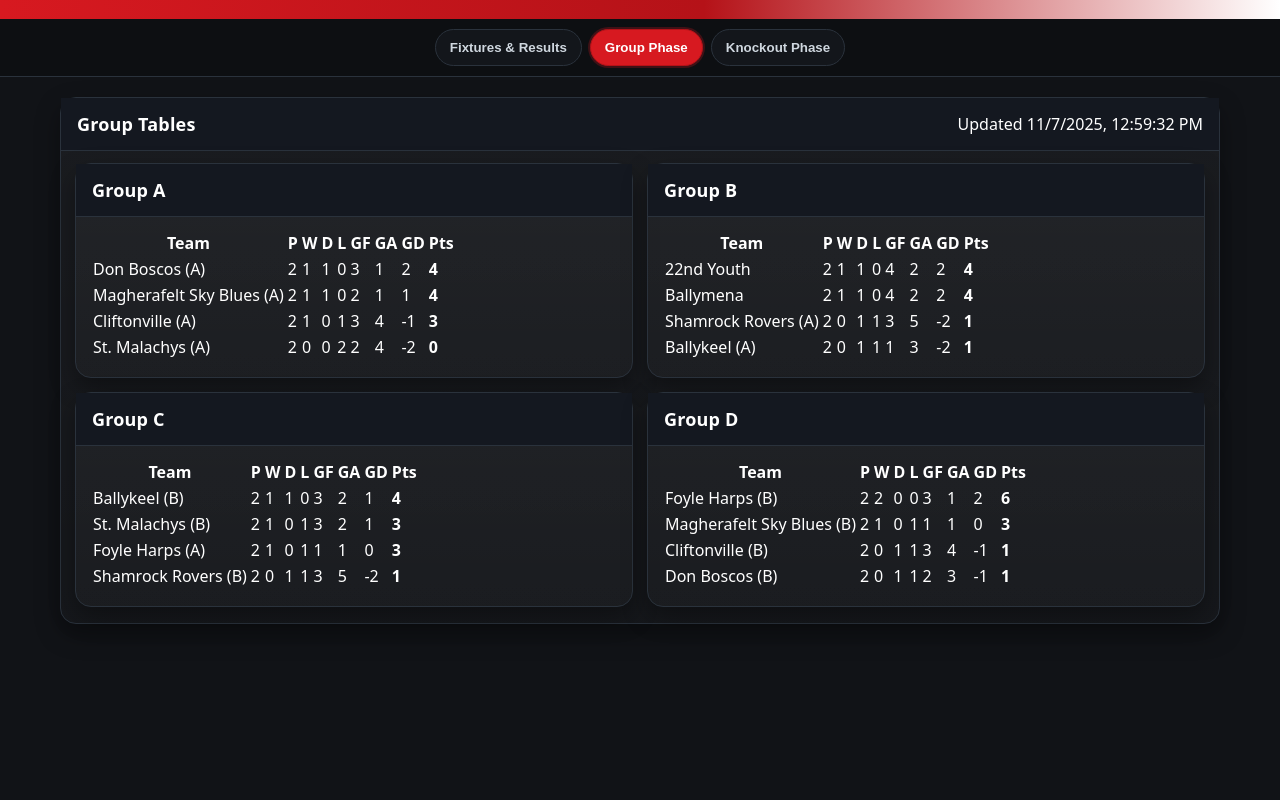
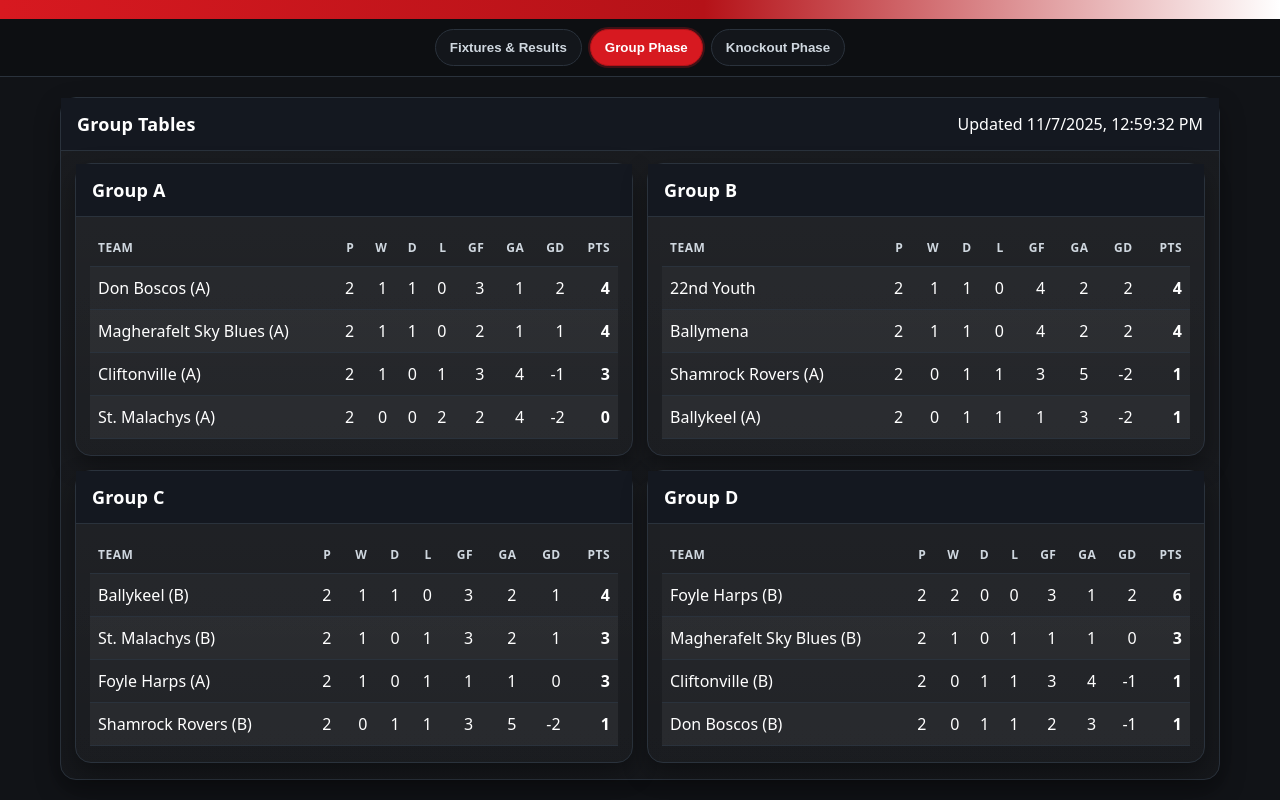
Before and after one commit to GABurns/football_tournament, a plain HTML site: page index.html in a window 1280 px wide. Both pictures are taken after a click on the button "Group Phase". Shown: the part 68-868 px from the top of the page. Before the commit the page ends 800 px from the top, so only its background shows below. Drawn offline with Linux system fonts and the light colour scheme.

Commit message:
Refactor CSS and JavaScript for improved readability

```diff
--- a/index.html
+++ b/index.html
@@ -5,64 +5,55 @@
   <meta name="viewport" content="width=device-width, initial-scale=1" />
   <title>Cliftonville 2019s Tournament</title>
   <style>
-    :root {
-      --red: #D71920; --red-700: #b51218; --green: #1F8F4E; --white: #ffffff;
-      --surface: #111317; --card: #161a20; --border: #2a323c; --shadow: 0 10px 24px rgba(0,0,0,.35); --radius: 16px;
-    }
-    * { box-sizing: border-box; }
-    body { margin: 0; font-family: ui-sans-serif, system-ui, -apple-system, Segoe UI, Roboto, Helvetica, Arial; background: var(--surface); color: var(--white); }
+    :root { --red:#D71920; --red-700:#b51218; --green:#1F8F4E; --white:#fff; --surface:#111317; --card:#161a20; --border:#2a323c; --shadow:0 10px 24px rgba(0,0,0,.35); --radius:16px; }
+    *{box-sizing:border-box}
+    body{margin:0;font-family:ui-sans-serif,system-ui,-apple-system,Segoe UI,Roboto,Helvetica,Arial;background:var(--surface);color:var(--white)}
+    .topbar{background:linear-gradient(90deg,var(--red) 0%,var(--red-700) 55%,var(--white) 100%);padding:22px 16px;box-shadow:var(--shadow)}
+    .brand{max-width:1200px;margin:0 auto;display:flex;align-items:center;gap:14px;justify-content:center}
+    .badge{width:36px;height:36px;border-radius:50%;background:var(--white);display:grid;place-items:center;color:var(--red);font-weight:900}
+    .brand h1{margin:0;font-size:clamp(22px,3vw,32px);letter-spacing:.3px;text-align:center}
+    nav{background:#0d0f12;border-bottom:1px solid var(--border)}
+    .navwrap{max-width:1200px;margin:0 auto;display:flex;gap:8px;padding:10px 12px;justify-content:center}
+    .tab{appearance:none;border:1px solid var(--border);background:#13161b;color:#cfd7df;padding:10px 14px;border-radius:999px;cursor:pointer;font-weight:600}
+    .tab[aria-current="page"]{background:var(--red);border-color:var(--red-700);color:var(--white);box-shadow:0 0 0 2px rgba(215,25,32,.25)}
+    .container{max-width:1200px;margin:0 auto;padding:20px}
+    .card{background:linear-gradient(180deg,rgba(255,255,255,.04),rgba(255,255,255,.02));border:1px solid var(--border);border-radius:var(--radius);box-shadow:var(--shadow)}
+    .card h2{margin:0;font-size:18px;letter-spacing:.2px}
+    .card .head{display:flex;align-items:center;justify-content:space-between;padding:14px 16px;border-bottom:1px solid var(--border);background:#141820}
+    .card .content{padding:12px 14px 16px}
+    /* Center Fixtures page only */
+    #fixtures .content,#fixtures-list,#fixtures .muted{text-align:center}
+    #fixtures .fixture{justify-content:center;text-align:center}
+    #fixtures .fixture .team,#fixtures .fixture .when{text-align:center}
+    /* Shared UI */
+    .fixture{display:grid;grid-template-columns:1fr auto 1fr;align-items:center;gap:8px;padding:10px 8px;border-bottom:1px dashed var(--border)}
+    .fixture .when{grid-column:span 3;font-size:12px;color:#c6ccd7;margin-top:2px}
+    .score{font-variant-numeric:tabular-nums;font-weight:800}
+    .groups{display:grid;grid-template-columns:repeat(1,minmax(0,1fr));gap:14px}
+    @media (min-width:900px){.groups{grid-template-columns:repeat(2,minmax(0,1fr))}}
+    .bracket-wrap{overflow-x:auto;padding:8px}
+    svg.bracket{width:100%;height:auto;max-height:460px;display:block}
+    .box{fill:rgba(215,25,32,.12);stroke:var(--red-700)}
+    .label{font-size:12px;fill:#c6ccd7}
+    .teamText{font-size:14px;fill:var(--white);font-weight:700}
+    .scoreText{font-size:14px;fill:var(--white);font-variant-numeric:tabular-nums;font-weight:800}
+    .connector{stroke:var(--green);stroke-width:3;fill:none}
+    .page{display:none}.page.active{display:block}
 
-    .topbar { background: linear-gradient(90deg, var(--red) 0%, var(--red-700) 55%, var(--white) 100%); padding: 22px 16px; box-shadow: var(--shadow); }
-    .brand { max-width: 1200px; margin: 0 auto; display: flex; align-items: center; gap: 14px; justify-content: center; }
-    .badge { width: 36px; height: 36px; border-radius: 50%; background: var(--white); display: grid; place-items: center; color: var(--red); font-weight: 900; }
-    .brand h1 { margin: 0; font-size: clamp(22px, 3vw, 32px); letter-spacing: .3px; text-align: center; }
-
-    nav { background: #0d0f12; border-bottom: 1px solid var(--border); }
-    .navwrap { max-width: 1200px; margin: 0 auto; display: flex; gap: 8px; padding: 10px 12px; justify-content: center; }
-    .tab { appearance: none; border: 1px solid var(--border); background: #13161b; color: #cfd7df; padding: 10px 14px; border-radius: 999px; cursor: pointer; font-weight: 600; }
-    .tab[aria-current="page"] { background: var(--red); border-color: var(--red-700); color: var(--white); box-shadow: 0 0 0 2px rgba(215,25,32,.25); }
-
-    .container { max-width: 1200px; margin: 0 auto; padding: 20px; }
-    .card { background: linear-gradient(180deg, rgba(255,255,255,.04), rgba(255,255,255,.02)); border: 1px solid var(--border); border-radius: var(--radius); box-shadow: var(--shadow); }
-    .card h2 { margin: 0; font-size: 18px; letter-spacing: .2px; }
-    .card .head { display: flex; align-items: center; justify-content: space-between; padding: 14px 16px; border-bottom: 1px solid var(--border); background: #141820; }
-    .card .content { padding: 12px 14px 16px; }
-
-    /* Center align Fixtures page only */
-    #fixtures .content, #fixtures-list, #fixtures .muted { text-align: center; }
-    #fixtures .fixture { justify-content: center; text-align: center; }
-    #fixtures .fixture .team, #fixtures .fixture .when { text-align: center; }
-
-    /* Shared UI */
-    .fixture { display: grid; grid-template-columns: 1fr auto 1fr; align-items: center; gap: 8px; padding: 10px 8px; border-bottom: 1px dashed var(--border); }
-    .fixture .when { grid-column: span 3; font-size: 12px; color: #c6ccd7; margin-top: 2px; }
-    .score { font-variant-numeric: tabular-nums; font-weight: 800; }
-
-    .groups { display: grid; grid-template-columns: repeat(1, minmax(0,1fr)); gap: 14px; }
-    @media (min-width: 900px) { .groups { grid-template-columns: repeat(2, minmax(0,1fr)); } }
-
-    .bracket-wrap { overflow-x: auto; padding: 8px; }
-    svg.bracket { width: 100%; height: auto; max-height: 460px; display: block; }
-    .box { fill: rgba(215,25,32,.12); stroke: var(--red-700); }
-    .label { font-size: 12px; fill: #c6ccd7; }
-    .teamText { font-size: 14px; fill: var(--white); font-weight: 700; }
-    .scoreText { font-size: 14px; fill: var(--white); font-variant-numeric: tabular-nums; font-weight: 800; }
-    .connector { stroke: var(--green); stroke-width: 3; fill: none; }
-
-    .page { display: none; }
-    .page.active { display: block; }
+    /* ===== Tables (zebra stripes) ===== */
+    #groups table{width:100%;border-collapse:collapse}
+    #groups th,#groups td{padding:10px 8px;border-bottom:1px solid var(--border);text-align:right}
+    #groups th.col-team,#groups td.col-team{text-align:left}
+    #groups thead th{font-size:12px;color:#cfd7df;text-transform:uppercase;letter-spacing:.04em}
+    #groups tbody tr:nth-child(odd){background:rgba(255,255,255,.03)}
+    #groups tbody tr:nth-child(even){background:rgba(255,255,255,.06)}
+    #groups tbody tr:hover{background:rgba(215,25,32,.10)}
   </style>
 </head>
 <body>
   <div class="topbar">
-    <div class="brand">
-      <div class="badge">C</div>
-      <div>
-        <h1>Cliftonville 2019s Tournament</h1>
-      </div>
-    </div>
+    <div class="brand"><div class="badge">C</div><div><h1>Cliftonville 2019s Tournament</h1></div></div>
   </div>
-
   <nav>
     <div class="navwrap">
       <button class="tab" data-route="#fixtures" aria-current="page">Fixtures & Results</button>
@@ -100,87 +91,108 @@
   </main>
 
   <script>
-    // ========== Remote data ==========
+    // ===== Remote data =====
     const DATA_URL = 'https://raw.githubusercontent.com/GABurns/football_tournament/main/tournament.json';
     let groups = [], teams = [], matches = []; let teamMap = new Map();
 
-    async function loadData() {
+    async function loadData(){
       const url = DATA_URL + (DATA_URL.includes('?') ? '&' : '?') + 'v=' + Date.now();
       const res = await fetch(url, { cache: 'no-store' });
       if (!res.ok) throw new Error('Failed to load data: ' + res.status);
       const data = await res.json();
-      groups = data.groups || []; teams = data.teams || []; matches = data.matches || []; teamMap = new Map(teams.map(t => [t.id, t]));
+      groups = data.groups || []; teams = data.teams || []; matches = data.matches || [];
+      teamMap = new Map(teams.map(t => [t.id, t]));
     }
 
-    // ========== Routing (hash-based) ==========
-    function setActiveRoute(hash) {
+    // ===== Routing =====
+    function setActiveRoute(hash){
       const target = hash || '#fixtures';
-      document.querySelectorAll('.page').forEach(p => p.classList.remove('active'));
-      const page = document.querySelector(target); if (page) page.classList.add('active');
-      document.querySelectorAll('.navwrap .tab').forEach(b => b.removeAttribute('aria-current'));
-      const navBtn = Array.from(document.querySelectorAll('.navwrap .tab')).find(b => b.dataset.route === target);
-      if (navBtn) navBtn.setAttribute('aria-current','page');
-      // render per page
+      document.querySelectorAll('.page').forEach(p=>p.classList.remove('active'));
+      const pg = document.querySelector(target); if (pg) pg.classList.add('active');
+      document.querySelectorAll('.navwrap .tab').forEach(b=>b.removeAttribute('aria-current'));
+      const nav = Array.from(document.querySelectorAll('.navwrap .tab')).find(b=>b.dataset.route===target);
+      if (nav) nav.setAttribute('aria-current','page');
       if (target === '#fixtures') renderFixtures();
       if (target === '#groups') renderGroupTables();
       if (target === '#knockout') renderBracket();
     }
-    window.addEventListener('hashchange', () => setActiveRoute(location.hash));
-    document.querySelectorAll('.navwrap .tab').forEach(btn => btn.addEventListener('click', () => { location.hash = btn.dataset.route; }));
+    window.addEventListener('hashchange', ()=>setActiveRoute(location.hash));
+    document.querySelectorAll('.navwrap .tab').forEach(btn=>btn.addEventListener('click',()=>{ location.hash = btn.dataset.route; }));
 
-    // ========== Helpers ==========
+    // ===== Helpers =====
     const fmtDate = iso => new Date(iso).toLocaleString();
-    function resolvePlaceholder(id) {
-      if (!id || !id.startsWith('WIN-')) return id;
-      const key = id.split('-')[1];
-      if (['A','B','C','D'].includes(key)) return groupWinner(key) || id;
-      if (key === 'SF1') { const sf1 = matches.find(m => m.ko === 'SF1'); return getWinnerFromMatch(sf1, resolvePlaceholder(sf1.homeId), resolvePlaceholder(sf1.awayId)) || id; }
-      if (key === 'SF2') { const sf2 = matches.find(m => m.ko === 'SF2'); return getWinnerFromMatch(sf2, resolvePlaceholder(sf2.homeId), resolvePlaceholder(sf2.awayId)) || id; }
-      return id;
-    }
-    const labelForTeam = id => (teamMap.get(resolvePlaceholder(id))?.name) || (id.startsWith('WIN-') ? id.replace('WIN-','Winner ') : id);
-    function getWinnerFromMatch(m, homeId, awayId) { if (!m || m.status !== 'played') return null; if (m.homeGoals > m.awayGoals) return homeId; if (m.homeGoals < m.awayGoals) return awayId; return null; }
-
-    // ========== Fixtures ==========
-    function renderFixtures() {
-      const root = document.getElementById('fixtures-list'); if (!root) return; root.innerHTML = '';
-      const list = [...matches].sort((a,b) => new Date(a.date) - new Date(b.date));
-      for (const m of list) {
-        const div = document.createElement('div'); div.className = 'fixture';
-        div.innerHTML = `
-          <div class="team"><span class="name">${labelForTeam(m.homeId)}</span></div>
-          <div>${m.status==='played'?`<span class='score'>${m.homeGoals} – ${m.awayGoals}</span>`:'vs'}</div>
-          <div class="team" style="justify-content:flex-end"><span class="name">${labelForTeam(m.awayId)}</span></div>
-          <div class="when">${m.stage==='group' ? `Group ${m.groupId}${m.round?` · R${m.round}`:''}` : m.ko} · ${fmtDate(m.date)} · <span class="${m.status==='played'?'success':'muted'}">${m.status}</span></div>`;
-        root.appendChild(div);
-      }
-      if (!list.length) root.innerHTML = '<p class="muted">No fixtures yet.</p>';
-    }
-
-    // ========== Groups ==========
-    function computeStandingsForGroup(groupId) {
-      const tms = teams.filter(t => t.groupId === groupId);
-      const table = new Map(tms.map(t => [t.id, { teamId:t.id, teamName:t.name, played:0, won:0, drawn:0, lost:0, gf:0, ga:0, gd:0, pts:0 }]));
-      const played = matches.filter(m => m.stage==='group' && m.groupId===groupId && m.status==='played');
-      for (const m of played) {
-        const h=table.get(m.homeId), a=table.get(m.awayId); const hg=+m.homeGoals, ag=+m.awayGoals;
+    function computeStandingsForGroup(groupId){
+      const tms = teams.filter(t=>t.groupId===groupId);
+      const table = new Map(tms.map(t=>[t.id,{ teamId:t.id, teamName:t.name, played:0, won:0, drawn:0, lost:0, gf:0, ga:0, gd:0, pts:0 }]));
+      const played = matches.filter(m=>m.stage==='group' && m.groupId===groupId && m.status==='played');
+      for (const m of played){
+        const h=table.get(m.homeId), a=table.get(m.awayId); if(!h||!a) continue;
+        const hg=+m.homeGoals, ag=+m.awayGoals;
         h.played++; a.played++; h.gf+=hg; h.ga+=ag; a.gf+=ag; a.ga+=hg; h.gd=h.gf-h.ga; a.gd=a.gf-a.ga;
         if (hg>ag){h.won++;a.lost++;h.pts+=3;} else if (hg<ag){a.won++;h.lost++;a.pts+=3;} else {h.drawn++;a.drawn++;h.pts++;a.pts++;}
       }
       return Array.from(table.values()).sort((x,y)=> y.pts-x.pts || y.gd-x.gd || y.gf-x.gf || x.teamName.localeCompare(y.teamName));
     }
     const groupWinner = gid => { const r = computeStandingsForGroup(gid); return r.length && r[0].played>=3 ? r[0].teamId : null; };
-    function renderGroupTables(){ const root=document.getElementById('groups-root'); if(!root) return; root.innerHTML='';
-      for(const g of groups){ const rows=computeStandingsForGroup(g.id); const sec=document.createElement('section'); sec.className='card';
-        sec.innerHTML=`<div class="head"><h2>${g.name}</h2></div><div class="content"><table><thead><tr><th class='col-team'>Team</th><th>P</th><th>W</th><th>D</th><th>L</th><th>GF</th><th>GA</th><th>GD</th><th>Pts</th></tr></thead><tbody>${rows.map(r=>`<tr><td class='col-team'>${r.teamName}</td><td>${r.played}</td><td>${r.won}</td><td>${r.drawn}</td><td>${r.lost}</td><td>${r.gf}</td><td>${r.ga}</td><td>${r.gd}</td><td><strong>${r.pts}</strong></td></tr>`).join('')}</tbody></table></div>`; root.appendChild(sec);} const lu=document.getElementById('last-updated'); if(lu) lu.textContent='Updated '+new Date().toLocaleString(); }
+    const getWinnerFromMatch = (m, homeId, awayId) => { if (!m || m.status!=='played') return null; if (m.homeGoals>m.awayGoals) return homeId; if (m.homeGoals<m.awayGoals) return awayId; return null; };
+    function resolvePlaceholder(id){
+      if (!id || !id.startsWith('WIN-')) return id;
+      const key = id.split('-')[1];
+      if (['A','B','C','D'].includes(key)) return groupWinner(key) || id;
+      if (key==='SF1'){ const sf1 = matches.find(m=>m.ko==='SF1'); return getWinnerFromMatch(sf1, resolvePlaceholder(sf1?.homeId), resolvePlaceholder(sf1?.awayId)) || id; }
+      if (key==='SF2'){ const sf2 = matches.find(m=>m.ko==='SF2'); return getWinnerFromMatch(sf2, resolvePlaceholder(sf2?.homeId), resolvePlaceholder(sf2?.awayId)) || id; }
+      return id;
+    }
+    const labelForTeam = id => (teamMap.get(resolvePlaceholder(id))?.name) || (id?.startsWith('WIN-') ? id.replace('WIN-','Winner ') : (id||''));
 
-    // ========== Bracket ==========
-    function renderBracket(){ const svg=document.getElementById('bracket'); if(!svg) return; svg.innerHTML='';
-      const SF1=matches.find(m=>m.ko==='SF1'), SF2=matches.find(m=>m.ko==='SF2'), FINAL=matches.find(m=>m.ko==='FINAL');
-      if(!SF1||!SF2||!FINAL) return;
-      const NS='http://www.w3.org/2000/svg'; const make=(n,a={})=>{const el=document.createElementNS(NS,n); for(const[k,v]of Object.entries(a)) el.setAttribute(k,v); return el;}; const add=n=>svg.appendChild(n);
-      const teamLine=(x,y,label,score)=>{const g=make('g'); g.appendChild(make('rect',{x,y,rx:12,ry:12,width:320,height:48,class:'box'})); const t=make('text',{x:x+16,y:y+30,class:'teamText'}); t.textContent=label; const s=make('text',{x:x+300,y:y+30,class:'scoreText','text-anchor':'end'}); s.textContent=score??''; g.appendChild(t); g.appendChild(s); return g;};
-      const title=(x,y,txt)=>{const t=make('text',{x,y,class:'label'}); t.textContent=txt; add(t);};
+    // ===== Fixtures =====
+    function renderFixtures(){
+      const root = document.getElementById('fixtures-list'); if (!root) return; root.innerHTML='';
+      const list = [...matches].sort((a,b)=> new Date(a.date)-new Date(b.date));
+      if (!list.length){ root.innerHTML = '<p class="muted">No fixtures yet.</p>'; return; }
+      for (const m of list){
+        const div = document.createElement('div'); div.className='fixture';
+        div.innerHTML = `
+          <div class="team"><span class="name">${labelForTeam(m.homeId)}</span></div>
+          <div>${m.status==='played'?`<span class='score'>${m.homeGoals} – ${m.awayGoals}</span>`:'vs'}</div>
+          <div class="team" style="justify-content:flex-end"><span class="name">${labelForTeam(m.awayId)}</span></div>
+          <div class="when">${m.stage==='group' ? `Group ${m.groupId}${m.round?` · R${m.round}`:''}` : (m.ko||'')} · ${fmtDate(m.date)} · <span class="${m.status==='played'?'success':'muted'}">${m.status}</span></div>`;
+        root.appendChild(div);
+      }
+    }
+
+    // ===== Groups =====
+    function renderGroupTables(){
+      const root = document.getElementById('groups-root'); if (!root) return; root.innerHTML='';
+      if (!groups.length){ root.innerHTML = '<p class="muted">No groups configured.</p>'; return; }
+      for (const g of groups){
+        const rows = computeStandingsForGroup(g.id);
+        const sec = document.createElement('section'); sec.className='card';
+        sec.innerHTML = `
+          <div class="head"><h2>${g.name}</h2></div>
+          <div class="content">
+            <table>
+              <thead><tr><th class='col-team'>Team</th><th>P</th><th>W</th><th>D</th><th>L</th><th>GF</th><th>GA</th><th>GD</th><th>Pts</th></tr></thead>
+              <tbody>${rows.map(r=>`<tr><td class='col-team'>${r.teamName}</td><td>${r.played}</td><td>${r.won}</td><td>${r.drawn}</td><td>${r.lost}</td><td>${r.gf}</td><td>${r.ga}</td><td>${r.gd}</td><td><strong>${r.pts}</strong></td></tr>`).join('')}</tbody>
+            </table>
+          </div>`;
+        root.appendChild(sec);
+      }
+      const lu=document.getElementById('last-updated'); if (lu) lu.textContent='Updated '+new Date().toLocaleString();
+    }
+
+    // ===== Bracket =====
+    function renderBracket(){
+      const svg = document.getElementById('bracket'); if (!svg) return; svg.innerHTML='';
+      const SF1 = matches.find(m=>m.ko==='SF1');
+      const SF2 = matches.find(m=>m.ko==='SF2');
+      const FINAL = matches.find(m=>m.ko==='FINAL');
+      if (!SF1 || !SF2 || !FINAL){ svg.innerHTML='<text x="20" y="30" class="label">No knockout matches found.</text>'; return; }
+      const NS='http://www.w3.org/2000/svg';
+      const make=(n,a={})=>{ const el=document.createElementNS(NS,n); for(const[k,v]of Object.entries(a)) el.setAttribute(k,v); return el; };
+      const add=n=>svg.appendChild(n);
+      const teamLine=(x,y,label,score)=>{ const g=make('g'); g.appendChild(make('rect',{x,y,rx:12,ry:12,width:320,height:48,class:'box'})); const t=make('text',{x:x+16,y:y+30,class:'teamText'}); t.textContent=label; const s=make('text',{x:x+300,y:y+30,class:'scoreText','text-anchor':'end'}); s.textContent=score??''; g.appendChild(t); g.appendChild(s); return g; };
+      const title=(x,y,txt)=>{ const t=make('text',{x,y,class:'label'}); t.textContent=txt; add(t); };
       const block=(x,y,titleText,hId,aId,hg,ag)=>{ title(x,y-10,titleText); add(teamLine(x,y,labelForTeam(hId),hg??'')); add(teamLine(x,y+56,labelForTeam(aId),ag??'')); return {cx:x+320, cyTop:y+24, cyBot:y+80}; };
       const sf1=block(40,70,'Semi-final 1 (A vs B)', resolvePlaceholder(SF1.homeId), resolvePlaceholder(SF1.awayId), SF1.homeGoals, SF1.awayGoals);
       const sf2=block(40,250,'Semi-final 2 (C vs D)', resolvePlaceholder(SF2.homeId), resolvePlaceholder(SF2.awayId), SF2.homeGoals, SF2.awayGoals);
@@ -188,7 +200,7 @@
       block(640,160,'Final', resolvePlaceholder(FINAL.homeId), resolvePlaceholder(FINAL.awayId), FINAL.homeGoals, FINAL.awayGoals);
     }
 
-    // ========== Init ==========
+    // ===== Init =====
     (async function(){
       try { await loadData(); } catch(e) { console.error(e); }
       setActiveRoute(location.hash || '#fixtures');
```
